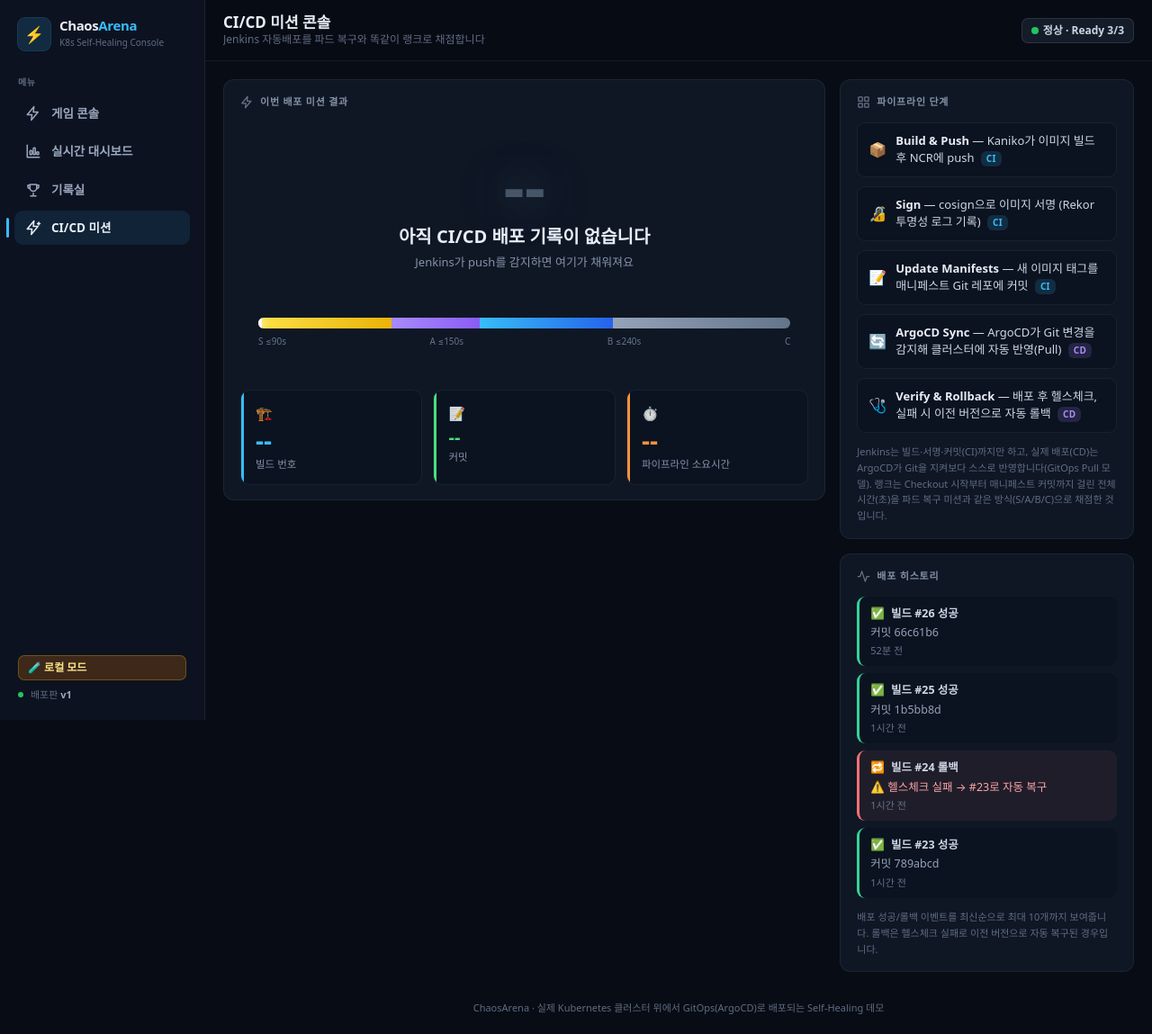
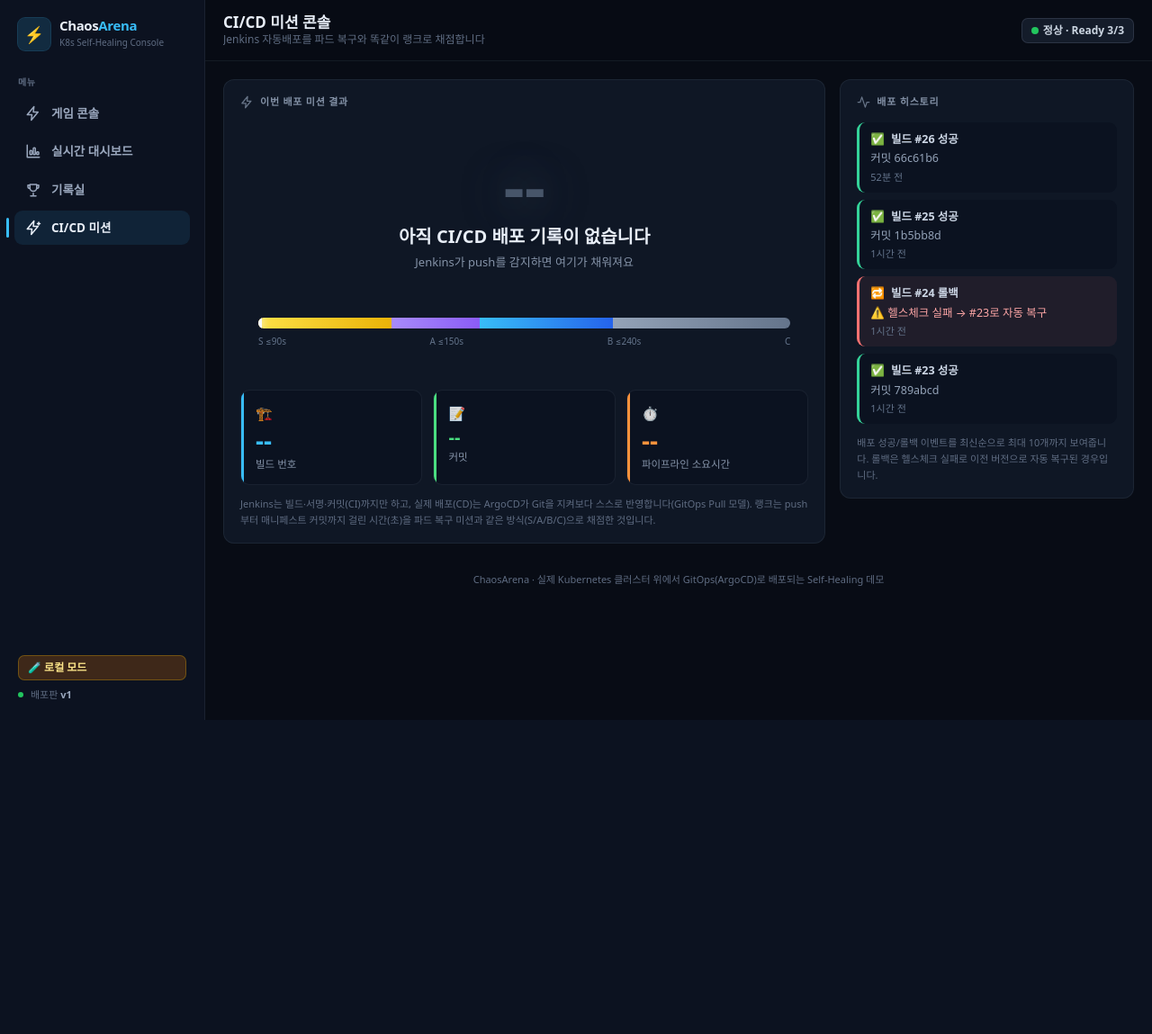
Before and after one commit to wonju90/ChaosArena, a Flask app: page /cicd in a window 1280 px wide. Shown: the whole page at 90% size. After the commit the page ends 800 px from the top, so only its background shows below. Run offline with Flask 3, Linux system fonts and the light colour scheme; data that the repository does not hold is empty; some libraries are stand-ins or nearby versions; some web fonts are replaced.

Commit message:
Simplify CI/CD tab: drop pipeline-steps panel, fix rollback caption
- Remove the "파이프라인 단계" panel (redundant on the dashboard); keep the
  one-line rank/GitOps note by moving it under the result card.
- When the latest deploy event is a rollback, the big result panel no
  longer shows the celebratory "완벽한 배포! S랭크!" caption. It now reads
  "배포 실패 감지 — 이전 안정 버전으로 자동 복구됨", matching the rollback
  banner above it instead of contradicting it.

```diff
--- a/templates/cicd.html
+++ b/templates/cicd.html
@@ -39,21 +39,6 @@
   .deploy-rank-zone-labels { display: flex; justify-content: space-between; margin-top: 7px; font-size: 10px; color: #64748b; }
 
   .deploy-confetti-canvas { position: fixed; inset: 0; pointer-events: none; z-index: 60; }
-
-  .pipeline-steps { display: flex; flex-direction: column; gap: 10px; margin-top: 4px; }
-  .pipeline-step {
-    display: flex; align-items: center; gap: 10px; padding: 10px 12px;
-    border-radius: 9px; background: #0b1220; border: 1px solid rgba(148,163,184,0.10);
-    font-size: 13px; color: #cdd7e6;
-  }
-  .pipeline-step .step-icon { font-size: 16px; }
-  .pipeline-step b { color: #e8eef7; font-weight: 700; }
-  .pipeline-tag {
-    display: inline-block; margin-left: 4px; padding: 1px 6px; border-radius: 6px;
-    font-size: 10px; font-weight: 800; letter-spacing: 0.03em; vertical-align: middle;
-  }
-  .pipeline-tag.tag-ci { background: rgba(56,189,248,0.16); color: #38bdf8; }
-  .pipeline-tag.tag-cd { background: rgba(167,139,250,0.16); color: #a78bfa; }
 
   .history-list { display: flex; flex-direction: column; gap: 8px; margin-top: 4px; max-height: 360px; overflow-y: auto; }
   .history-empty { padding: 14px 12px; font-size: 13px; color: #64748b; text-align: center; }
@@ -162,27 +147,16 @@
           <div class="stat-label">파이프라인 소요시간</div>
         </div>
       </div>
+      <p class="mt-3 text-[11px] text-faint leading-relaxed">
+        Jenkins는 빌드·서명·커밋(CI)까지만 하고, 실제 배포(CD)는 ArgoCD가 Git을 지켜보다 스스로 반영합니다(GitOps Pull 모델).
+        랭크는 push부터 매니페스트 커밋까지 걸린 시간(초)을 파드 복구 미션과 같은 방식(S/A/B/C)으로 채점한 것입니다.
+      </p>
     </div>
 
   </div>
 
-  <!-- ── 우측: 파이프라인 단계 안내 ───────────────────────── -->
+  <!-- ── 우측: 배포 히스토리 ───────────────────────────────── -->
   <div class="flex flex-col gap-4">
-    <div class="panel">
-      <h2 class="panel-title">{{ ic.i('grid') }} 파이프라인 단계</h2>
-      <div class="pipeline-steps">
-        <div class="pipeline-step"><span class="step-icon">📦</span> <span><b>Build &amp; Push</b> — Kaniko가 이미지 빌드 후 NCR에 push <span class="pipeline-tag tag-ci">CI</span></span></div>
-        <div class="pipeline-step"><span class="step-icon">🔏</span> <span><b>Sign</b> — cosign으로 이미지 서명 (Rekor 투명성 로그 기록) <span class="pipeline-tag tag-ci">CI</span></span></div>
-        <div class="pipeline-step"><span class="step-icon">📝</span> <span><b>Update Manifests</b> — 새 이미지 태그를 매니페스트 Git 레포에 커밋 <span class="pipeline-tag tag-ci">CI</span></span></div>
-        <div class="pipeline-step"><span class="step-icon">🔄</span> <span><b>ArgoCD Sync</b> — ArgoCD가 Git 변경을 감지해 클러스터에 자동 반영(Pull) <span class="pipeline-tag tag-cd">CD</span></span></div>
-        <div class="pipeline-step"><span class="step-icon">🩺</span> <span><b>Verify &amp; Rollback</b> — 배포 후 헬스체크, 실패 시 이전 버전으로 자동 롤백 <span class="pipeline-tag tag-cd">CD</span></span></div>
-      </div>
-      <p class="mt-3 text-[11px] text-faint leading-relaxed">
-        Jenkins는 빌드·서명·커밋(CI)까지만 하고, 실제 배포(CD)는 ArgoCD가 Git을 지켜보다 스스로 반영합니다(GitOps Pull 모델).
-        랭크는 Checkout 시작부터 매니페스트 커밋까지 걸린 전체 시간(초)을 파드 복구 미션과 같은 방식(S/A/B/C)으로 채점한 것입니다.
-      </p>
-    </div>
-
     <div class="panel">
       <h2 class="panel-title">{{ ic.i('activity') }} 배포 히스토리<span id="deploy-history-banner" class="history-banner"></span></h2>
       <div id="deploy-history-list" class="history-list">
@@ -295,11 +269,26 @@ function playDeployCompleteSound(rank) {
   playDeployTone(base * 1.5, 220, 'sine', 220);
 }
 
+// 최신 배포 이벤트가 롤백인지 여부 — 큰 패널 캡션을 "축하 문구" 대신 "복구 문구"로 바꾸는 데 쓴다.
+let latestDeployIsRollback = false;
+
+// 캡션은 항상 이 함수로만 갱신한다(renderDeployRank / updateBigPanelRollbackState 양쪽에서 호출).
+// 롤백 상태면 랭크가 S여도 "완벽한 배포!"가 아니라 복구 맥락 문구를 보여준다.
+function applyRankCaption(rank) {
+  const capEl = document.getElementById('deploy-rank-caption');
+  if (latestDeployIsRollback) {
+    capEl.innerText = '🛡️ 배포 실패 감지 — 이전 안정 버전으로 자동 복구됨';
+  } else if (DEPLOY_RANK_CAPTIONS[rank]) {
+    capEl.innerText = DEPLOY_RANK_CAPTIONS[rank];
+  }
+  // rank이 아직 pending('--')이고 롤백도 아니면 기존 문구를 그대로 둔다.
+}
+
 function renderDeployRank(rank, buildNumber, gitCommit, durationSeconds, isFreshDeploy) {
   const letterEl = document.getElementById('deploy-rank-letter');
   letterEl.innerText = rank;
   letterEl.className = 'deploy-rank-letter rank-' + rank;
-  document.getElementById('deploy-rank-caption').innerText = DEPLOY_RANK_CAPTIONS[rank] || '';
+  applyRankCaption(rank);
   document.getElementById('deploy-rank-sub').innerText = `빌드 #${buildNumber} · ${gitCommit || '커밋 정보 없음'}`;
   document.getElementById('deploy-stat-build').innerText = '#' + buildNumber;
   document.getElementById('deploy-stat-commit').innerText = gitCommit || '--';
@@ -438,7 +427,9 @@ function updateBigPanelRollbackState(events) {
   const letterEl = document.getElementById('deploy-rank-letter');
   const latest = events && events.length ? events[0] : null;
 
-  if (latest && latest.status === 'rollback') {
+  latestDeployIsRollback = !!(latest && latest.status === 'rollback');
+
+  if (latestDeployIsRollback) {
     notice.innerHTML =
       `<span class="drn-icon">⚠️</span><span>빌드 #${latest.build_number} 배포 실패 → ` +
       `#${latest.recovered_build}로 자동 롤백됨 · 지금은 #${latest.recovered_build} 버전이 운영 중입니다</span>`;
@@ -454,6 +445,9 @@ function updateBigPanelRollbackState(events) {
     notice.style.display = 'none';
     if (letterEl) letterEl.classList.remove('rolled-back');
   }
+
+  // 캡션을 현재 롤백 상태에 맞게 다시 적용(축하 문구 ↔ 복구 문구 전환).
+  if (letterEl) applyRankCaption(letterEl.innerText.trim());
 }
 
 async function refreshDeployHistory() {
```
